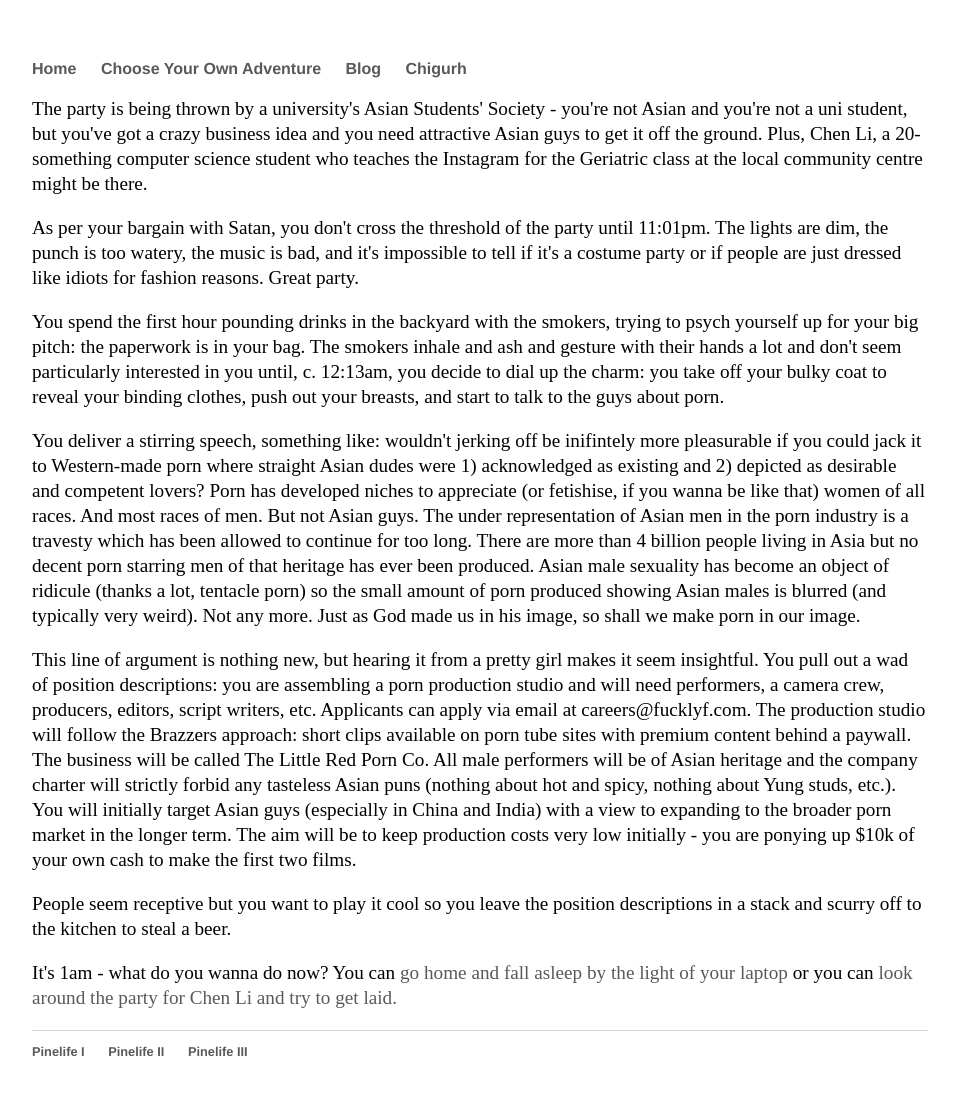
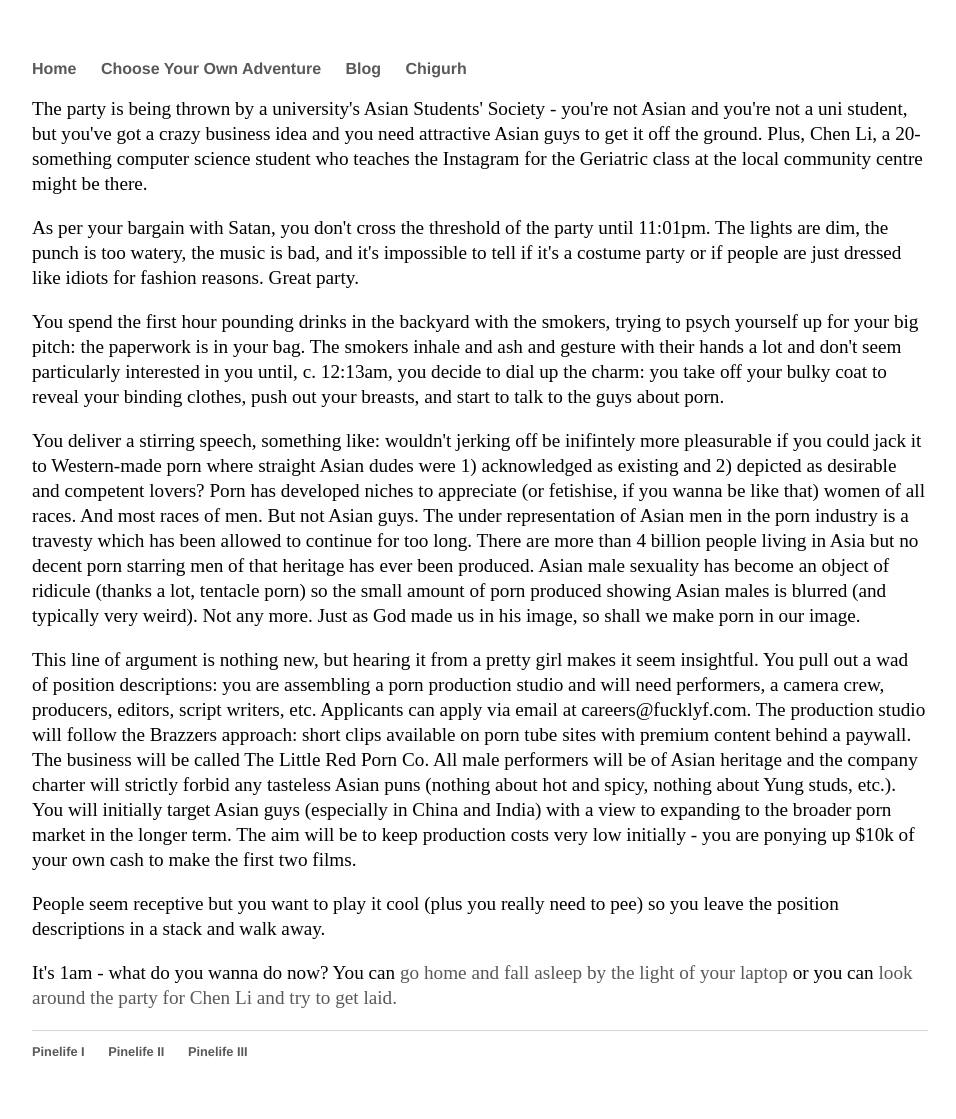
Before and after one commit to Pinelife/pinelife.github.io, a Jekyll site: the page built from Hellhole/Room4.html, in a window 1280 px wide. Shown: the whole page, without its empty margins (160-1116 px from the left). Built offline with Jekyll 4.4.1, drawn with Linux system fonts in a browser that asks for light colours.

Commit message:
Update Room4.html

```diff
--- a/Hellhole/Room4.html
+++ b/Hellhole/Room4.html
@@ -32,5 +32,5 @@ You deliver a stirring speech, something like: wouldn't jerking off be inifintel
   All male performers will be of Asian heritage and the company charter will strictly forbid any tasteless Asian puns (nothing about hot and spicy, nothing about Yung studs, etc.).
   You will initially target Asian guys (especially in China and India) with a view to expanding to the broader porn market in the longer term. The aim will be to keep production costs very low initially - you are ponying up $10k of your own cash to make the first two films.
  </p>
-<p>People seem receptive but you want to play it cool so you leave the position descriptions in a stack and scurry off to the kitchen to steal a beer.</p>
+<p>People seem receptive but you want to play it cool (plus you really need to pee) so you leave the position descriptions in a stack and walk away.</p>
 <p>It's 1am - what do you wanna do now? You can <a href = "Room5.html">go home and fall asleep by the light of your laptop</a> or you can <a href = "Room6.html">look around the party for Chen Li and try to get laid.</a></p>
```
